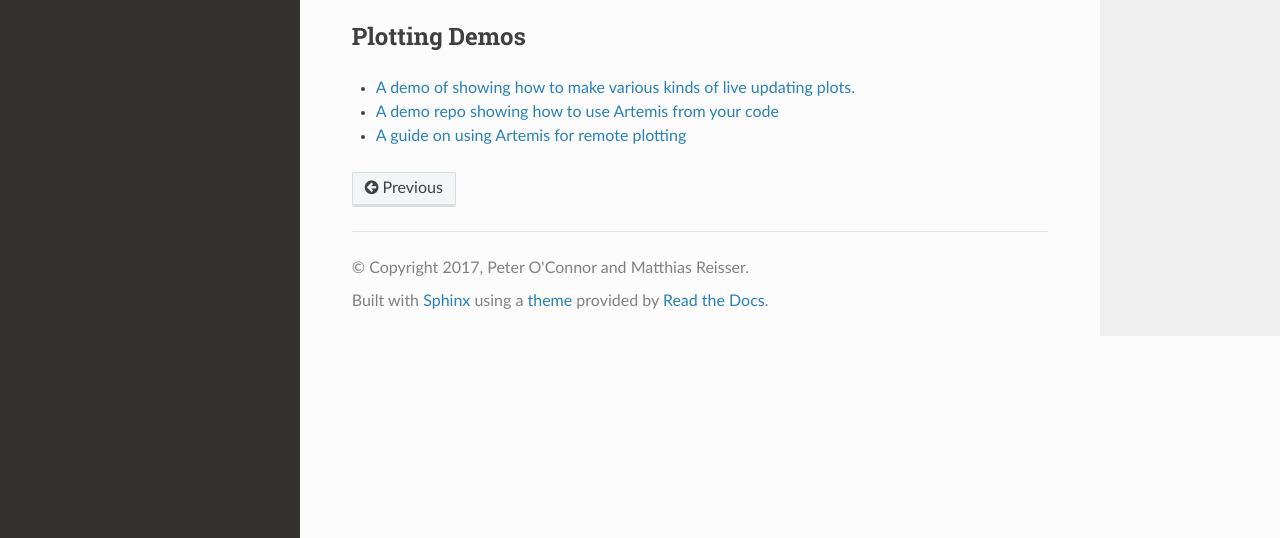
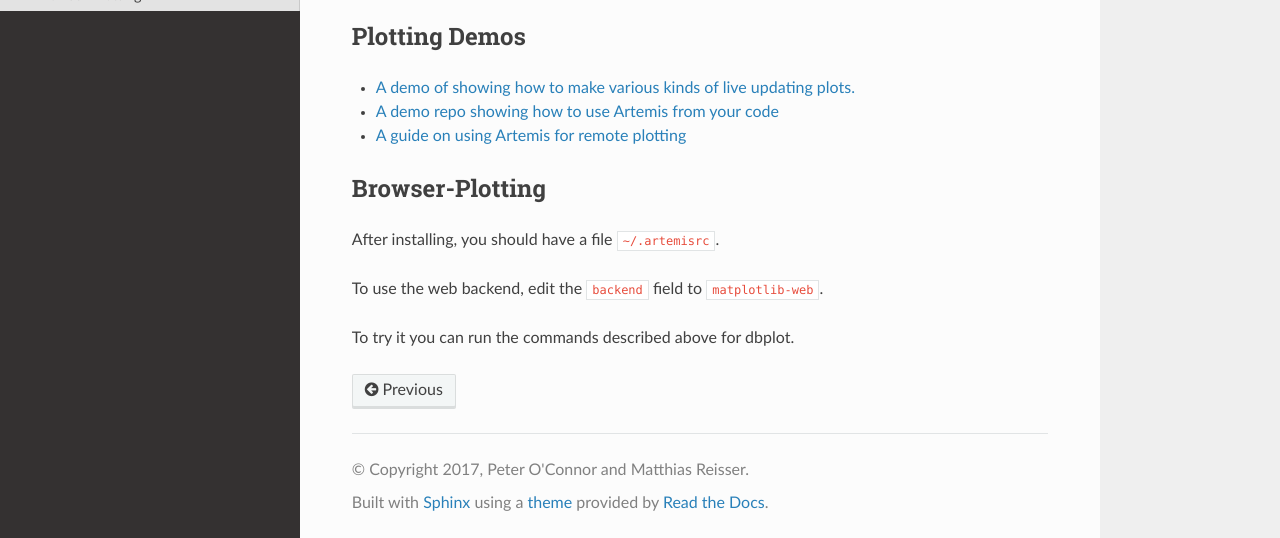
Before and after one commit to QUVA-Lab/artemis, a Sphinx documentation site: the page built from docs/source/plotting.rst, in a window 1280 px wide and 900 px high, scrolled down 916 px, cut to the strip 362-900 px from the top of the window. Built offline with Sphinx 7.4.7 and the Read the Docs theme 2.0.0, drawn with Linux system fonts in a browser that asks for light colours.

Commit message:
added info on server plot

```diff
--- a/docs/source/plotting.rst
+++ b/docs/source/plotting.rst
@@ -73,3 +73,14 @@ Plotting Demos
 * `A demo of showing how to make various kinds of live updating plots. </artemis/plotting/demo_dbplot.py>`_
 * `A demo repo showing how to use Artemis from your code <https://github.com/QUVA-Lab/demo_repo)>`_
 * `A guide on using Artemis for remote plotting <https://github.com/QUVA-Lab/artemis/blob/master/artemis/remote/README.md)>`_
+
+
+######################
+Browser-Plotting
+######################
+
+After installing, you should have a file ``~/.artemisrc``.
+
+To use the web backend, edit the ``backend`` field to ``matplotlib-web``.
+
+To try it you can run the commands described above for dbplot.
```
